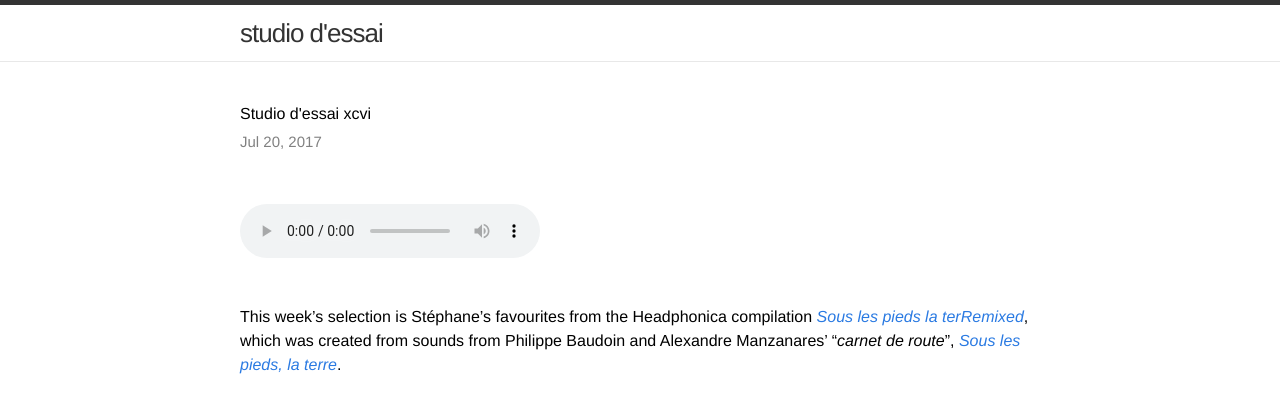
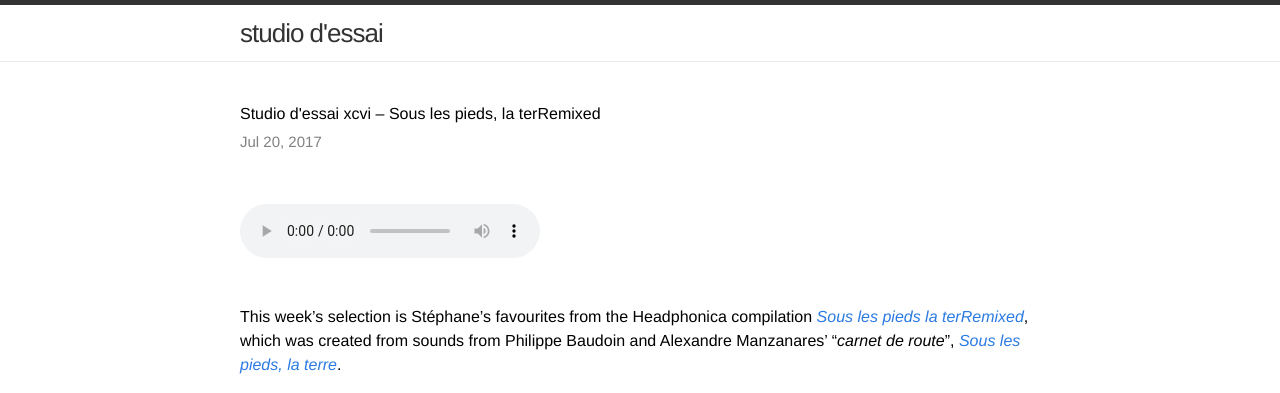
Before and after one commit to studio-dessai/studio-dessai.github.io, a Jekyll site: the page built from _posts/2017-07-20-sdexcvi.md, in a window 1280 px wide, cut to the strip 0-393 px from the top of the page. Built offline with Jekyll 4.4.1, drawn with Linux system fonts in a browser that asks for light colours.

Commit message:
right title

```diff
--- a/_posts/2017-07-20-sdexcvi.md
+++ b/_posts/2017-07-20-sdexcvi.md
@@ -1,6 +1,6 @@
 ---
 layout: post
-title: "Studio d'essai xcvi"
+title: "Studio d'essai xcvi – Sous les pieds, la terRemixed"
 ---
 
 <audio src="https://emit-media-production.s3.amazonaws.com/4eb-d/studio-dessai/{{ page.date | date: "%Y/%m/%d" }}/2200/{{ page.date | date: "%Y%m%d" }}2200_studio-dessai_64.m4a" controls>
```
